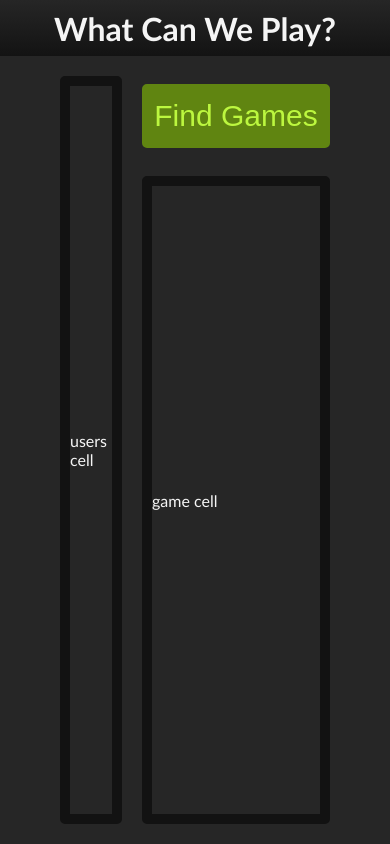
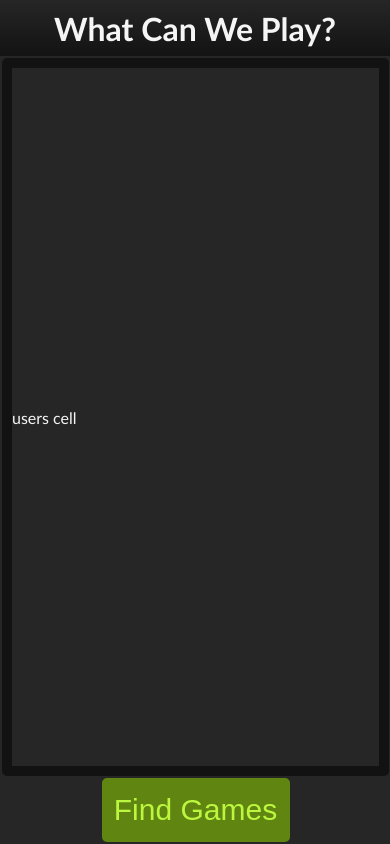
Before and after one commit to TGRCdev/WhatCanWePlay, a Flask app: page /prototype in a window 390 px wide. Run offline with Flask 2, Linux system fonts and the light colour scheme.

Commit message:
Responsive design prototype

```diff
--- a/static/scripts/wcwp_app.js
+++ b/static/scripts/wcwp_app.js
@@ -1,28 +1,75 @@
-min_desktop_width = 361 // Below this width, switch to mobile
+var min_desktop_width = 700 // Below this width, switch to mobile
 
-var games_cell
+var in_mobile = false;
 
-window.onload = function() {
-    this.getDimensions();
-}
+var games_cell = null;
+var users_cell = null;
+var submit_cell = null;
+var row_1 = null;
+var row_2 = null;
+
+var loaded = false;
 
 function getDimensions()
 {
+    if(!loaded)
+        return;
+
     var width = window.innerWidth;
-    var height = window.innerHeight;
-    // TODO: Add layout-switching code
+    console.log(width)
+    if(width < min_desktop_width && !in_mobile)
+    {
+        // Switch to mobile
+        submit_cell.remove()
+        games_cell.remove()
+
+        users_cell.rowSpan = 1
+        games_cell.rowSpan = 2
+
+        row_1.appendChild(games_cell)
+        row_2.appendChild(submit_cell)
+
+        in_mobile = true;
+    }
+    else if(width >= min_desktop_width && in_mobile)
+    {
+        // Switch to desktop
+        submit_cell.remove()
+        games_cell.remove()
+
+        users_cell.rowSpan = 2;
+        games_cell.rowSpan = 1;
+
+        row_1.appendChild(submit_cell)
+        row_2.appendChild(games_cell)
+
+        in_mobile = false;
+    }
 }
 
 var resize_throttled = false;
-var resize_delay = 333;
+var resize_delay = 250;
 
 window.addEventListener('resize', function() {
     if(!resize_throttled)
     {
         getDimensions();
 
+        resize_throttled = true;
+
         this.setTimeout(function() {
             resize_throttled = false;
         }, resize_delay)
     }
 })
+
+window.addEventListener('load', function() {
+    games_cell = document.getElementById("games-cell")
+    users_cell = document.getElementById("users-cell")
+    submit_cell = document.getElementById("submit-cell")
+    row_1 = document.getElementById("app-row-1")
+    row_2 = document.getElementById("app-row-2")
+
+    loaded = true;
+    this.getDimensions();
+})
--- a/static/styles/default_dark.css
+++ b/static/styles/default_dark.css
@@ -53,7 +53,7 @@ html, body {
 }
 
 #main-table td {
-    border: 0;
+    border:0;
     padding:0;
     margin:0;
 }
@@ -95,9 +95,15 @@ html, body {
     text-align: center;
 }
 
-main {
+#main-row {
+    height:100%;
+}
+
+#main-div {
     margin: auto;
     max-width: 1200px;
+    height:100%;
+    overflow:hidden;
 }
 
 #header-h1 {
--- a/static/styles/wcwp_app.css
+++ b/static/styles/wcwp_app.css
@@ -9,7 +9,6 @@
     padding-right: 40px;
     width: 100%;
     height: 100%;
-    border-spacing: 20px;
 }
 
 #app-table td {
@@ -21,9 +20,12 @@
 
 #app-table #submit-cell {
     border: none;
-    height:80px;
-    max-height:80px;
+    height:0px;
     width: 50%;
+}
+
+#users-cell {
+    height: 100%;
 }
 
 #submit {
@@ -43,7 +45,19 @@
     background-color: #92d600;
 }
 
-@media (max-width:360px)
+@media (max-width:700px)
 {
+    #app-table {
+        width: 200%;
+        padding-left: 0;
+        padding-right: 0;
+        border-spacing: default;
+    }
+}
 
+@media (min-width:701px)
+{
+    #app-table {
+        border-spacing: 20px;
+    }
 }
--- a/templates/base_page.html
+++ b/templates/base_page.html
@@ -45,7 +45,7 @@ along with this program.  If not, see <https://www.gnu.org/licenses/>.
     <body><table id="main-table">
 
         {% block header %}
-        <tr id="header-row"><td>
+        <tr><td id="header-row">
             <header id="base-header">
                 <h1 id="base-header-h1"><a href="/">What Can We Play?</a></h1>
             </header>
@@ -54,10 +54,8 @@ along with this program.  If not, see <https://www.gnu.org/licenses/>.
         <tr id="js-alert"><td id="js-alert-cell">
             <div id="js-alert-text">WhatCanWePlay requires JavaScript to function properly. Please enable JavaScript on your browser.</div>
         </td></tr>
-        <main>
-            <tr id="main-row"><td>
-                {% block main %}{% endblock %}
-            </td></tr>
-        </main>
+        <tr><td id="main-row"><div id="main-div">
+            {% block main %}{% endblock %}
+        </div></td></tr>
     </table></body>
 </html>
--- a/templates/prototype.html
+++ b/templates/prototype.html
@@ -16,7 +16,7 @@
 
 <table id="app-table">
     <tr id="app-row-1">
-        <td id="user-select-cell" rowspan="2">
+        <td id="users-cell" rowspan="2">
             users cell
         </td>
         <td id="submit-cell" style="text-align:center;">
@@ -25,9 +25,9 @@
             </button>
         </td>
     </tr>
-    <tr>
-        <td id="game-cell">
-            game cell
+    <tr id="app-row-2">
+        <td id="games-cell">
+            games cell
         </td>
     </tr>
 </table>
```
